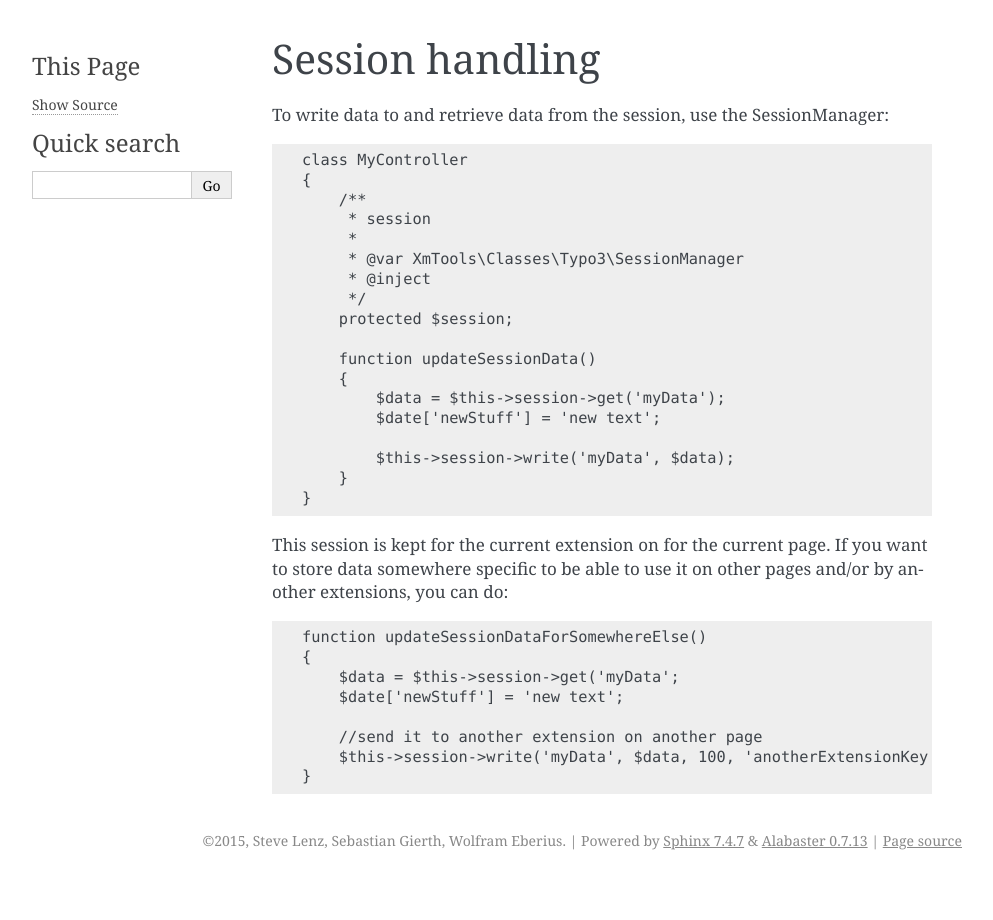
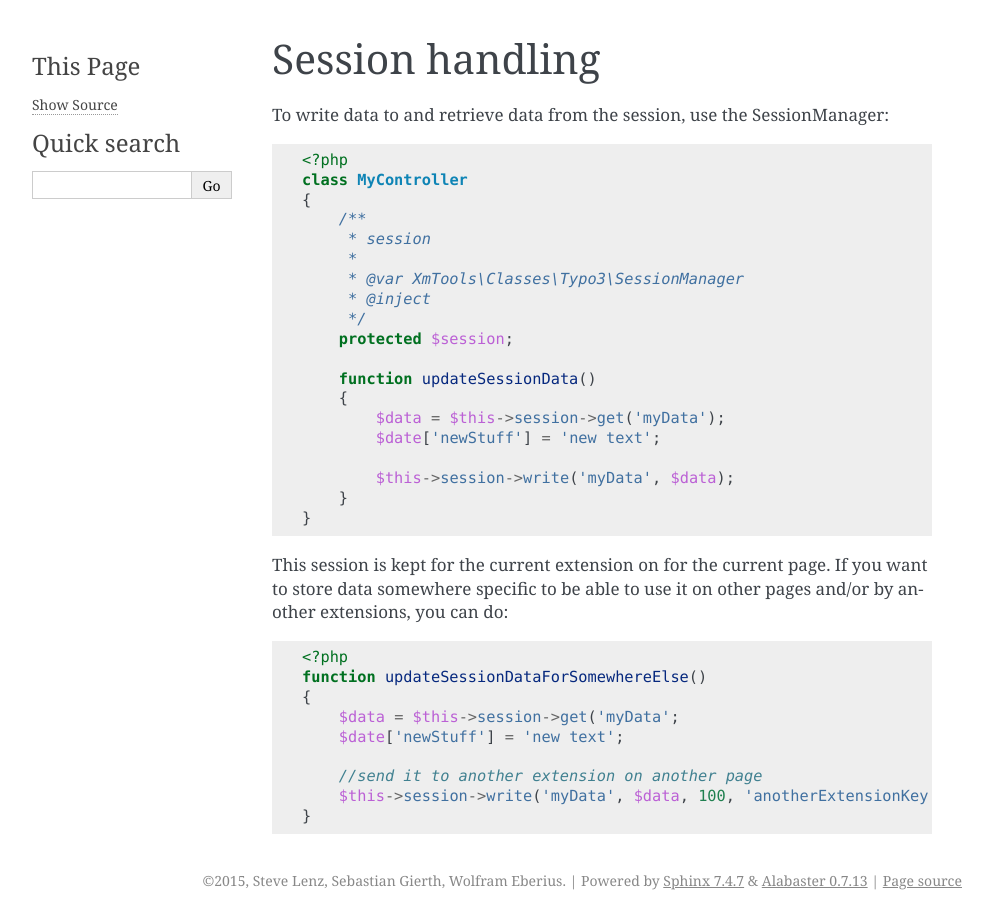
Before and after one commit to xima-media/xm_tools, a Sphinx documentation site: the page built from docs/source/sections/examples/session.rst, in a window 1280 px wide. Shown: the whole page, without its empty margins (148-1141 px from the left). Built offline with Sphinx 7.4.7, drawn with Linux system fonts in a browser that asks for light colours.

Commit message:
Configured php syntax highlighting for documentation

```diff
--- a/docs/source/conf.py
+++ b/docs/source/conf.py
@@ -101,6 +101,12 @@ exclude_patterns = []
 
 # The name of the Pygments (syntax highlighting) style to use.
 pygments_style = 'sphinx'
+
+# The name of the default domain.
+primary_domain = 'php'
+
+# The default language to highlight source code in.
+highlight_language = 'php'
 
 # A list of ignored prefixes for module index sorting.
 #modindex_common_prefix = []
--- a/docs/source/sections/examples/session.rst
+++ b/docs/source/sections/examples/session.rst
@@ -5,6 +5,7 @@ To write data to and retrieve data from the session, use the SessionManager:
 
 ::
 
+    <?php
     class MyController
     {
         /**
@@ -28,6 +29,7 @@ This session is kept for the current extension on for the current page. If you w
 
 ::
 
+    <?php
     function updateSessionDataForSomewhereElse()
     {
         $data = $this->session->get('myData';
```
